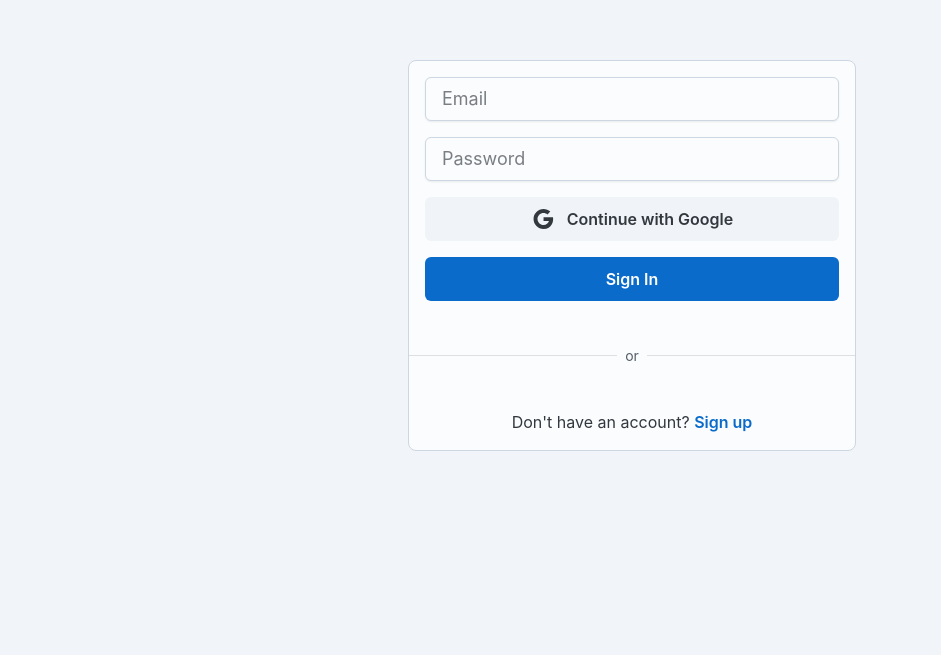
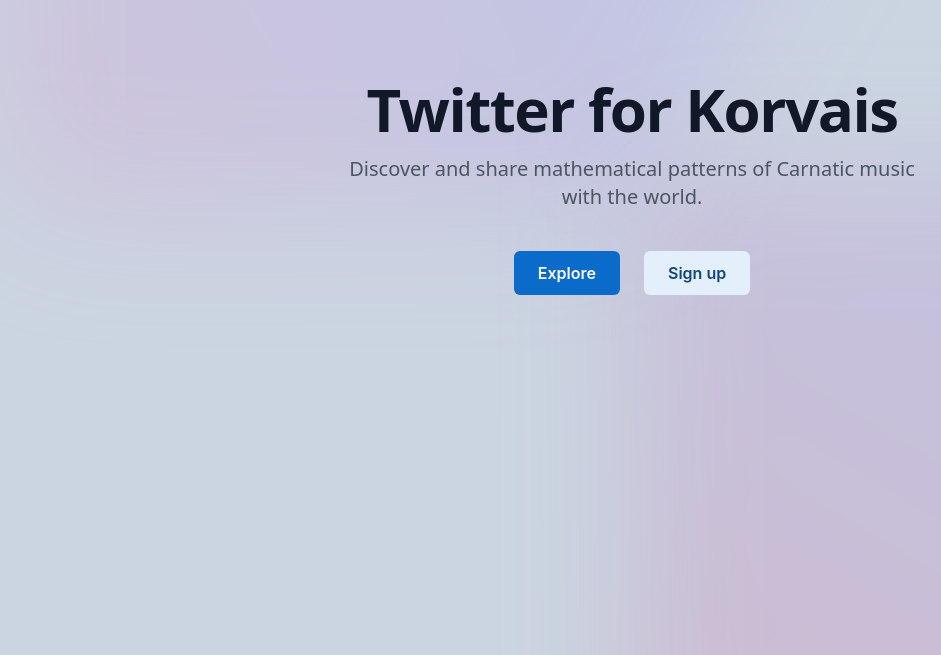
Before and after one commit to sahasramesh/korvais, a React (Create React App) app: page / in a window 1280 px wide. Before the commit this address led to /signin. Shown: the part 145-800 px from the top of the page, without its empty margins (8-949 px from the left). Built offline with nearby package versions, Linux system fonts and the light colour scheme; no server answers.

Commit message:
added landing page

```diff
--- a/src/App.js
+++ b/src/App.js
@@ -5,8 +5,9 @@
 import { auth } from './firebase';
 import SignIn from './pages/SignIn';
 import SignUp from './pages/SignUp';
-import Home from './pages/Home';
 import Profile from './pages/Profile';
+import Landing from './pages/Landing';
+import Feed from './pages/Feed';
 import CreateKorvai from './pages/CreateKorvai';
 import { ToastProvider } from './context/ToastContext';
 
@@ -35,8 +36,18 @@
     <ToastProvider>
       <BrowserRouter>
       <Routes>
+        <Route path="/" element={<Landing />} />
+        <Route path="/feed" element={<Feed />} />
         <Route path="/signin" element={<SignIn />} />
         <Route path="/signup" element={<SignUp />} />
+        <Route
+          path="/profile"
+          element={
+            <ProtectedRoute>
+              <Profile />
+            </ProtectedRoute>
+          }
+        />
         <Route
           path="/create"
           element={
@@ -45,22 +56,6 @@
             </ProtectedRoute>
           }
         />
-          <Route
-            path="/"
-            element={
-              <ProtectedRoute>
-                <Home />
-              </ProtectedRoute>
-            }
-          />
-          <Route
-            path="/profile"
-            element={
-              <ProtectedRoute>
-                <Profile />
-              </ProtectedRoute>
-            }
-          />
       </Routes>
       </BrowserRouter>
     </ToastProvider>
--- /dev/null
+++ b/src/context/AuthContext.js
@@ -0,0 +1,28 @@
+// src/context/AuthContext.js
+import { createContext, useContext, useState, useEffect } from 'react';
+import { auth } from '../firebase';
+import { onAuthStateChanged } from 'firebase/auth';
+
+const AuthContext = createContext();
+
+export function AuthProvider({ children }) {
+  const [user, setUser] = useState(null);
+  const [loading, setLoading] = useState(true);
+
+  useEffect(() => {
+    const unsubscribe = onAuthStateChanged(auth, (user) => {
+      setUser(user);
+      setLoading(false);
+    });
+
+    return unsubscribe;
+  }, []);
+
+  return (
+    <AuthContext.Provider value={{ user, loading }}>
+      {!loading && children}
+    </AuthContext.Provider>
+  );
+}
+
+export const useAuth = () => useContext(AuthContext);
--- a/src/index.js
+++ b/src/index.js
@@ -3,11 +3,14 @@
 import './index.css';
 import App from './App';
 import reportWebVitals from './reportWebVitals';
+import { AuthProvider } from './context/AuthContext';
 
 const root = ReactDOM.createRoot(document.getElementById('root'));
 root.render(
   <React.StrictMode>
-    <App />
+    <AuthProvider>
+      <App />
+    </AuthProvider>
   </React.StrictMode>
 );
 
--- a/src/pages/CreateKorvai.js
+++ b/src/pages/CreateKorvai.js
@@ -69,7 +69,7 @@
         createdAt: new Date(),
       });
       showToast('Korvai posted', 'success');
-      navigate('/');
+      navigate('/feed');
     } catch (err) {
       showToast('Failed to create korvai', 'danger');
       console.error(err);
@@ -178,7 +178,7 @@
               variant="soft"
               color="neutral"
               fullWidth
-              onClick={() => navigate('/')}
+              onClick={() => navigate('/feed')}
             >
               Cancel
             </Button>
--- a/src/pages/Home.js
+++ b/src/pages/Feed.js
@@ -1,4 +1,4 @@
-// src/pages/Home.js
+// src/pages/Feed.js
 import React, { useState, useEffect } from 'react';
 import { useNavigate } from 'react-router-dom';
 import { collection, query, orderBy, getDocs } from 'firebase/firestore';
@@ -11,14 +11,17 @@
 import Korvai from '../components/Korvai';
 import CircularProgress from '@mui/joy/CircularProgress';
 import { useToast } from '../context/ToastContext';
+import { useAuth } from '../context/AuthContext';
 import Menu from '@mui/joy/Menu';
 import MenuButton from '@mui/joy/MenuButton';
 import MenuItem from '@mui/joy/MenuItem';
 import Dropdown from '@mui/joy/Dropdown';
 import { mdiMenu } from '@mdi/js';
 
-export default function Home() {
+export default function Feed() {
   const navigate = useNavigate();
+  const { user } = useAuth();
+
   const [korvais, setKorvais] = useState([]);
   const [loading, setLoading] = useState(true);
   const [error, setError] = useState(null);
@@ -80,6 +83,8 @@
       <div className="flex justify-between items-center p-4">
         <div className='text-2xl font-viet font-bold'>korvais.com</div>
         <div className="flex gap-4">
+        {user ? (
+            <>
               <Button
                 variant="soft"
                 color="primary"
@@ -104,6 +109,16 @@
                   </MenuItem>
                 </Menu>
               </Dropdown>
+            </>
+          ) : (
+            <Button
+              variant="soft"
+              color="primary"
+              onClick={() => navigate('/signin')}
+            >
+              Sign In
+            </Button>
+          )}
         </div>
       </div>
 
--- /dev/null
+++ b/src/pages/Landing.js
@@ -0,0 +1,58 @@
+// src/pages/Landing.js
+import { useNavigate } from 'react-router-dom';
+import Button from '@mui/joy/Button';
+
+export default function Landing() {
+  const navigate = useNavigate();
+
+  return (
+    <div className="relative isolate min-h-screen bg-slate-300">
+      {/* Background gradient effect */}
+      <div
+        className="absolute inset-x-0 -top-40 -z-10 transform-gpu overflow-hidden blur-3xl sm:-top-80"
+        aria-hidden="true"
+      >
+        <div
+          className="relative left-[calc(50%-11rem)] aspect-[1155/678] w-[36.125rem] -translate-x-1/2 rotate-[30deg] bg-gradient-to-tr from-[#ff80b5] to-[#9089fc] opacity-20 sm:left-[calc(50%-30rem)] sm:w-[72.1875rem]"
+        />
+      </div>
+
+      {/* Main content */}
+      <div className="mx-auto max-w-2xl py-32 sm:py-48 lg:py-56 px-12">
+        <div className="text-center">
+          <h1 className="text-4xl font-bold tracking-tight text-gray-900 sm:text-6xl">
+            Twitter for Korvais
+          </h1>
+          <p className="mt-4 text-lg text-gray-600 sm:text-xl">
+            Discover and share mathematical patterns of Carnatic music with the world.
+          </p>
+          <div className="mt-10 flex items-center justify-center gap-x-6">
+            <Button
+              size="lg"
+              onClick={() => navigate('/feed')}
+            >
+              Explore
+            </Button>
+            <Button
+              size="lg"
+              variant="soft"
+              onClick={() => navigate('/signup')}
+            >
+              Sign up
+            </Button>
+          </div>
+        </div>
+      </div>
+
+      {/* Bottom gradient effect */}
+      <div
+        className="absolute inset-x-0 top-[calc(100%-13rem)] -z-10 transform-gpu overflow-hidden blur-3xl sm:top-[calc(100%-30rem)]"
+        aria-hidden="true"
+      >
+        <div
+          className="relative left-[calc(50%+3rem)] aspect-[1155/678] w-[36.125rem] -translate-x-1/2 bg-gradient-to-tr from-[#d6568b] to-[#9089fc] opacity-20 sm:left-[calc(50%+36rem)] sm:w-[72.1875rem]"
+        />
+      </div>
+    </div>
+  );
+}
--- a/src/pages/Profile.js
+++ b/src/pages/Profile.js
@@ -57,13 +57,13 @@
 
   return (
     <div className="bg-slate-300 min-h-screen">
-      <div className="p-8">
-        <Typography level="h2" className="text-center mb-6">
+      <div className="pt-8">
+        <Typography level="h3" className="text-center mb-6">
           Your Korvais
         </Typography>
 
         <div className="flex justify-center my-4">
-          <Typography level="h4">
+          <Typography level="h5">
             {korvais.length} Korvai{korvais.length !== 1 && 's'}
           </Typography>
         </div>
--- a/src/pages/SignIn.js
+++ b/src/pages/SignIn.js
@@ -22,7 +22,7 @@
   const handleGoogleSignIn = async () => {
     try {
       await signInWithGoogle();
-      navigate('/');
+      navigate('/feed');
     } catch (error) {
       console.error(error);
     }
--- a/src/pages/SignUp.js
+++ b/src/pages/SignUp.js
@@ -26,7 +26,7 @@
     }
     try {
       await createUserWithEmailAndPassword(auth, email, password);
-      navigate('/');
+      navigate('/feed');
     } catch (err) {
       setError(err.message);
     }
```
Lines whose indentation alone changed are shown as unchanged.
